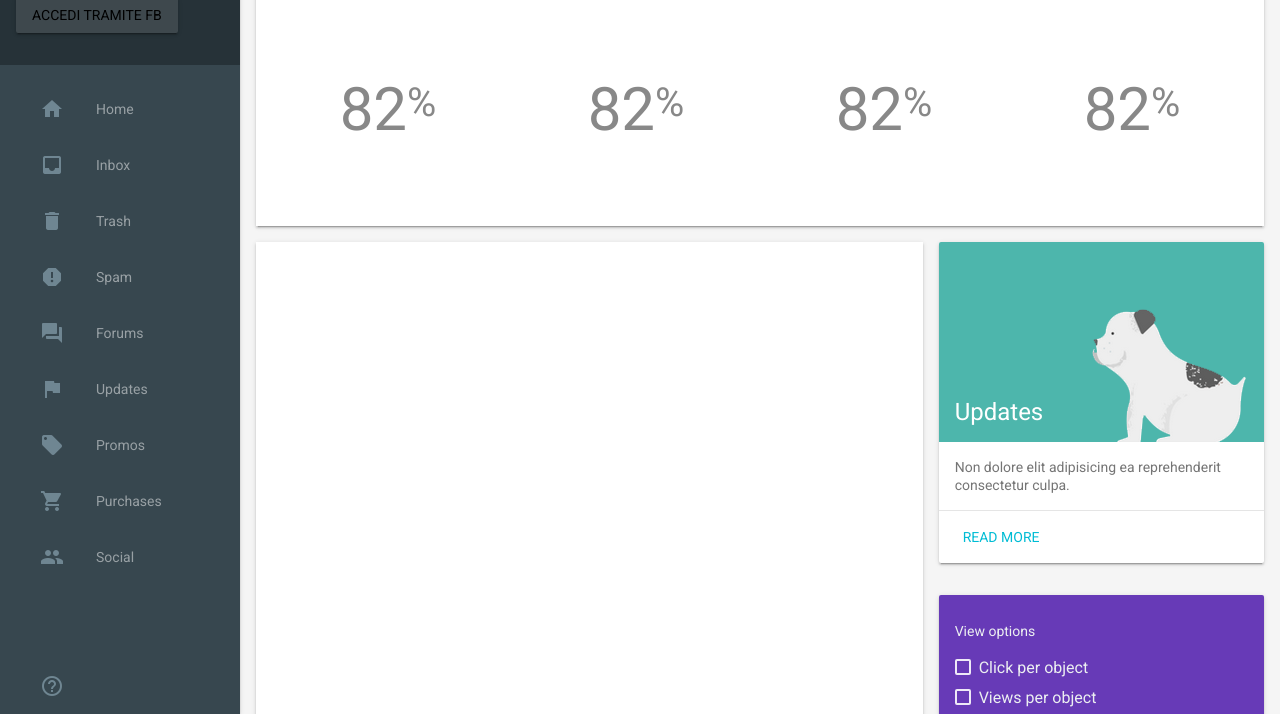
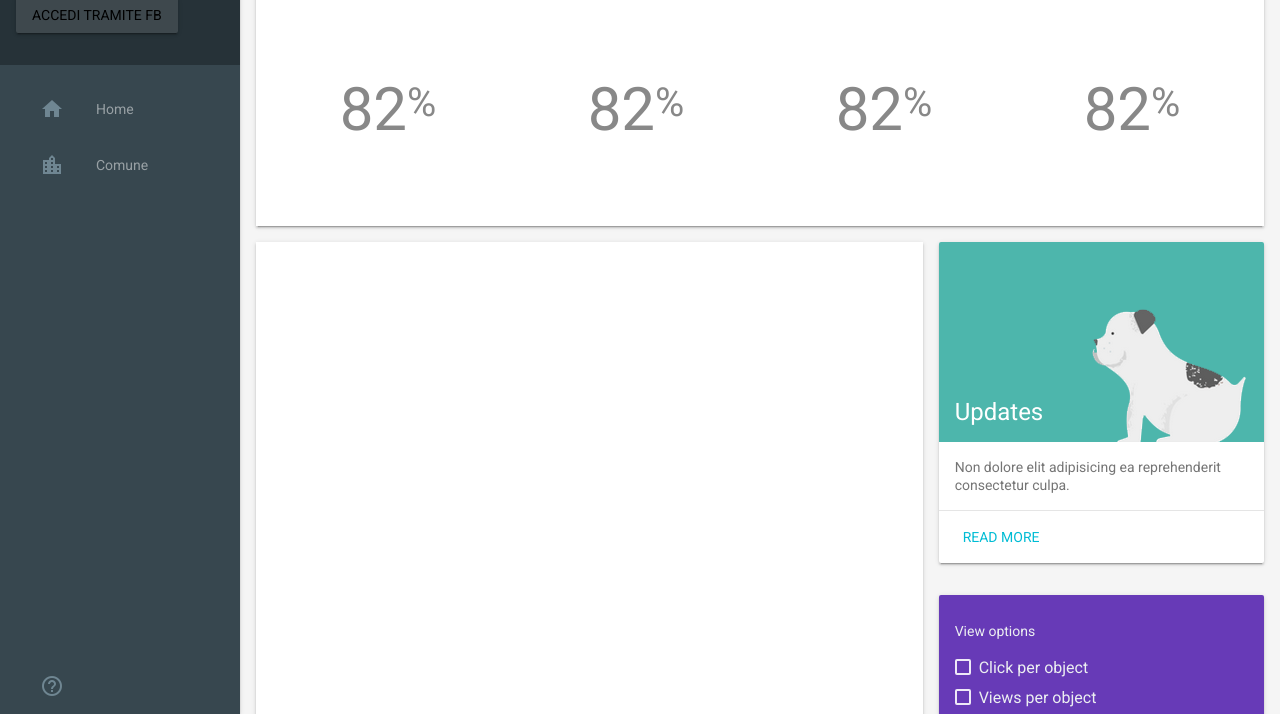
Before and after one commit to infocitta/desio, a plain HTML site: page index.html in a window 1280 px wide. Shown: the part 86-800 px from the top of the page. Drawn offline with nearby package versions, Linux system fonts and the light colour scheme; no server answers.

Commit message:
Update index.html

```diff
--- a/index.html
+++ b/index.html
@@ -218,14 +218,7 @@
         </header>
         <nav class="demo-navigation mdl-navigation mdl-color--blue-grey-800">
           <a class="mdl-navigation__link" href=""><i class="mdl-color-text--blue-grey-400 material-icons" role="presentation">home</i>Home</a>
-          <a class="mdl-navigation__link" href=""><i class="mdl-color-text--blue-grey-400 material-icons" role="presentation">inbox</i>Inbox</a>
-          <a class="mdl-navigation__link" href=""><i class="mdl-color-text--blue-grey-400 material-icons" role="presentation">delete</i>Trash</a>
-          <a class="mdl-navigation__link" href=""><i class="mdl-color-text--blue-grey-400 material-icons" role="presentation">report</i>Spam</a>
-          <a class="mdl-navigation__link" href=""><i class="mdl-color-text--blue-grey-400 material-icons" role="presentation">forum</i>Forums</a>
-          <a class="mdl-navigation__link" href=""><i class="mdl-color-text--blue-grey-400 material-icons" role="presentation">flag</i>Updates</a>
-          <a class="mdl-navigation__link" href=""><i class="mdl-color-text--blue-grey-400 material-icons" role="presentation">local_offer</i>Promos</a>
-          <a class="mdl-navigation__link" href=""><i class="mdl-color-text--blue-grey-400 material-icons" role="presentation">shopping_cart</i>Purchases</a>
-          <a class="mdl-navigation__link" href=""><i class="mdl-color-text--blue-grey-400 material-icons" role="presentation">people</i>Social</a>
+          <a class="mdl-navigation__link" href="\comune"><i class="mdl-color-text--blue-grey-400 material-icons" role="presentation">location_city</i>Comune</a>
           <div class="mdl-layout-spacer"></div>
           <a class="mdl-navigation__link" href=""><i class="mdl-color-text--blue-grey-400 material-icons" role="presentation">help_outline</i><span class="visuallyhidden">Help</span></a>
         </nav>
```
